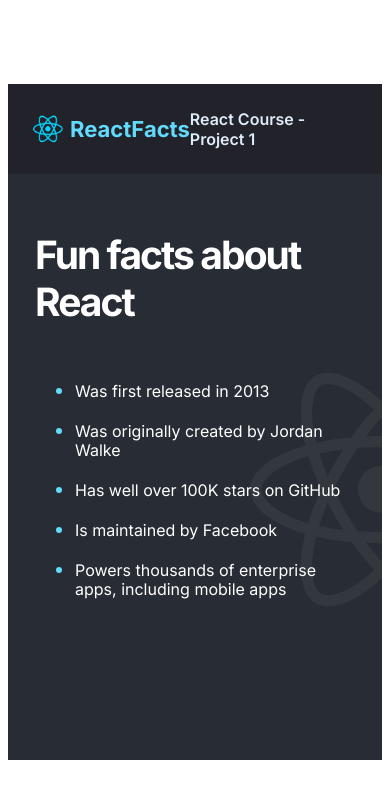
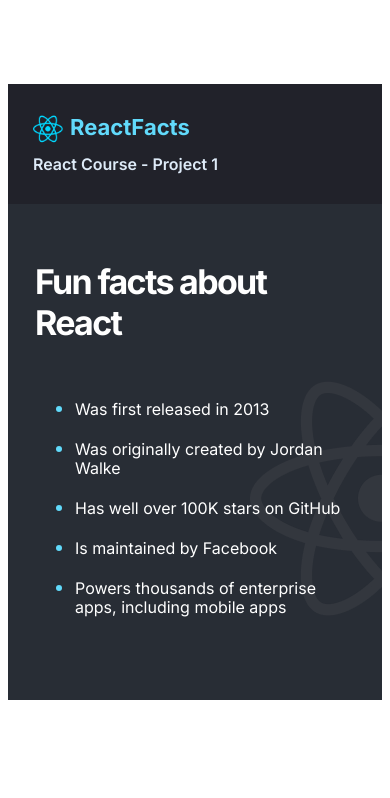
Before and after one commit to Cor-Ina/React-Facts, a React (Create React App) app: page / in a window 390 px wide. Shown: the top 798 px of the page. Built offline with nearby package versions, Linux system fonts and the light colour scheme.

Commit message:
Change nav for mobile

```diff
--- a/src/App.css
+++ b/src/App.css
@@ -11,10 +11,16 @@
   align-items: center;
 }
 
+@media (min-width: 900px) {
+  html {
+    height: 100vh;
+  }
+}
+
 body {
   max-width: 500px;
   font-family: Inter, sans-serif;
-  height: 80vh;
+  min-height: 60vh;
   margin-block: 10vh;
   background-color: #282D35;
 }
@@ -22,9 +28,14 @@
 nav {
   display: flex;
   align-items: center;
+  justify-content: space-between;
   background-color: #21222A;
   height: 90px;
   padding: 30px 25px;
+}
+
+.nav--left {
+  display: flex;
 }
 
 .nav--logo_text, .nav--title {
@@ -43,6 +54,18 @@
   font-weight: 600;
 }
 
+@media (max-width: 400px) {
+  nav {
+    flex-direction: column;
+    align-items: flex-start;
+    height: 120px;
+  }
+
+  .nav--title {
+    margin-top: 5px;
+  }
+}
+
 .nav--icon {
   height: 30px;
   margin-right: 7px;
@@ -53,13 +76,19 @@
   color: white;
   background-image: url(./images/react-icon-large.png);
   background-repeat: no-repeat;
-  background-position: right 75%;
+  background-position: right 70%;
 }
 
 .main--title {
   margin: 0;
   font-size: 39px;
   letter-spacing: -0.05em;
+}
+
+@media (max-width: 400px) {
+  .main--title {
+    font-size: 34px;
+  }
 }
 
 .main--facts {
--- a/src/components/Navbar.js
+++ b/src/components/Navbar.js
@@ -4,8 +4,10 @@
 export default function Navbar() {
     return (
         <nav>
-            <img src={iconSmall} className="nav--icon" alt="react logo"/>
-            <h3 className="nav--logo_text">ReactFacts</h3>
+            <div class="nav--left">
+                <img src={iconSmall} className="nav--icon" alt="react logo"/>
+                <h3 className="nav--logo_text">ReactFacts</h3>
+            </div>
             <h4 className="nav--title">React Course - Project 1</h4>
         </nav>
     )
```
